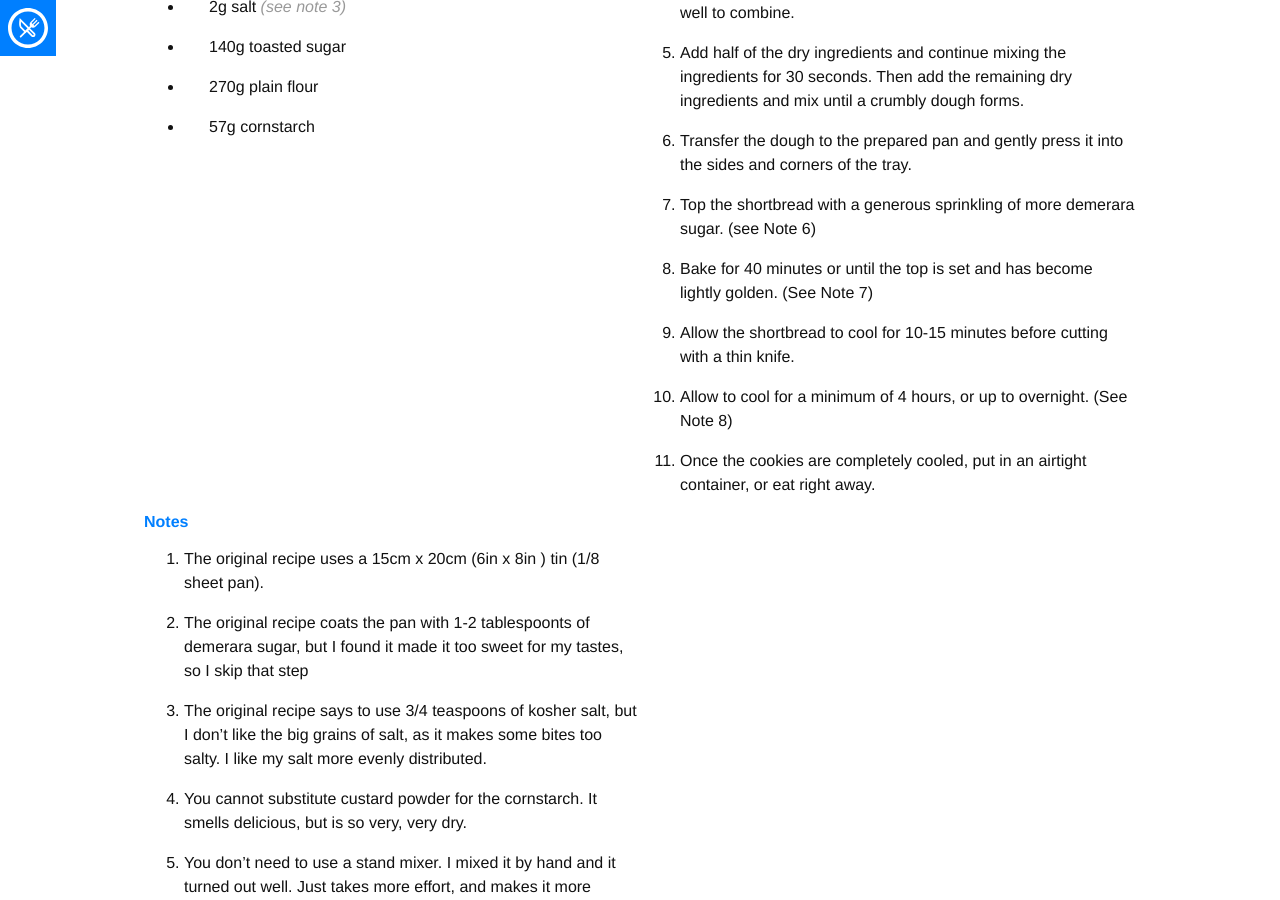
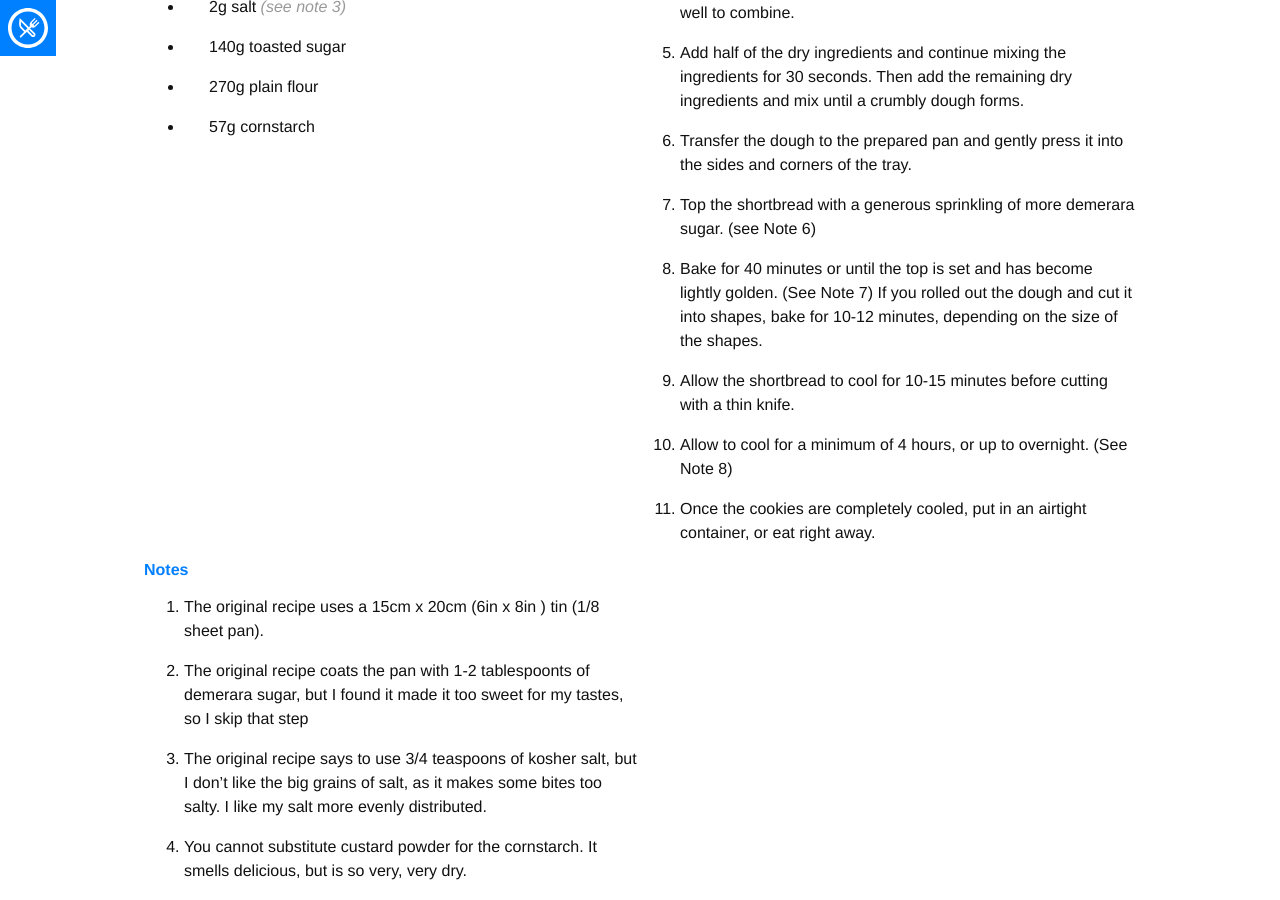
Before and after one commit to LexMalta/recipes, a Jekyll site: the page built from _recipes/brown-butter-shortbread.md, in a window 1280 px wide and 900 px high, scrolled down 761 px. Built offline with Jekyll 4.4.1, drawn with Linux system fonts in a browser that asks for light colours; nearby versions of some CDN libraries; some web fonts are replaced.

Commit message:
Add baking time for cut shapes to shortbread

```diff
--- a/_recipes/brown-butter-shortbread.md
+++ b/_recipes/brown-butter-shortbread.md
@@ -22,7 +22,7 @@ directions:
 - Add half of the dry ingredients and continue mixing the ingredients for 30 seconds. Then add the remaining dry ingredients and mix until a crumbly dough forms.
 - Transfer the dough to the prepared pan and gently press it into the sides and corners of the tray.
 - Top the shortbread with a generous sprinkling of more demerara sugar. (see Note 6)
-- Bake for 40 minutes or until the top is set and has become lightly golden. (See Note 7)
+- Bake for 40 minutes or until the top is set and has become lightly golden. (See Note 7) If you rolled out the dough and cut it into shapes, bake for 10-12 minutes, depending on the size of the shapes.
 - Allow the shortbread to cool for 10-15 minutes before cutting with a thin knife.
 - Allow to cool for a minimum of 4 hours, or up to overnight. (See Note 8)
 - Once the cookies are completely cooled, put in an airtight container, or eat right away.
```
